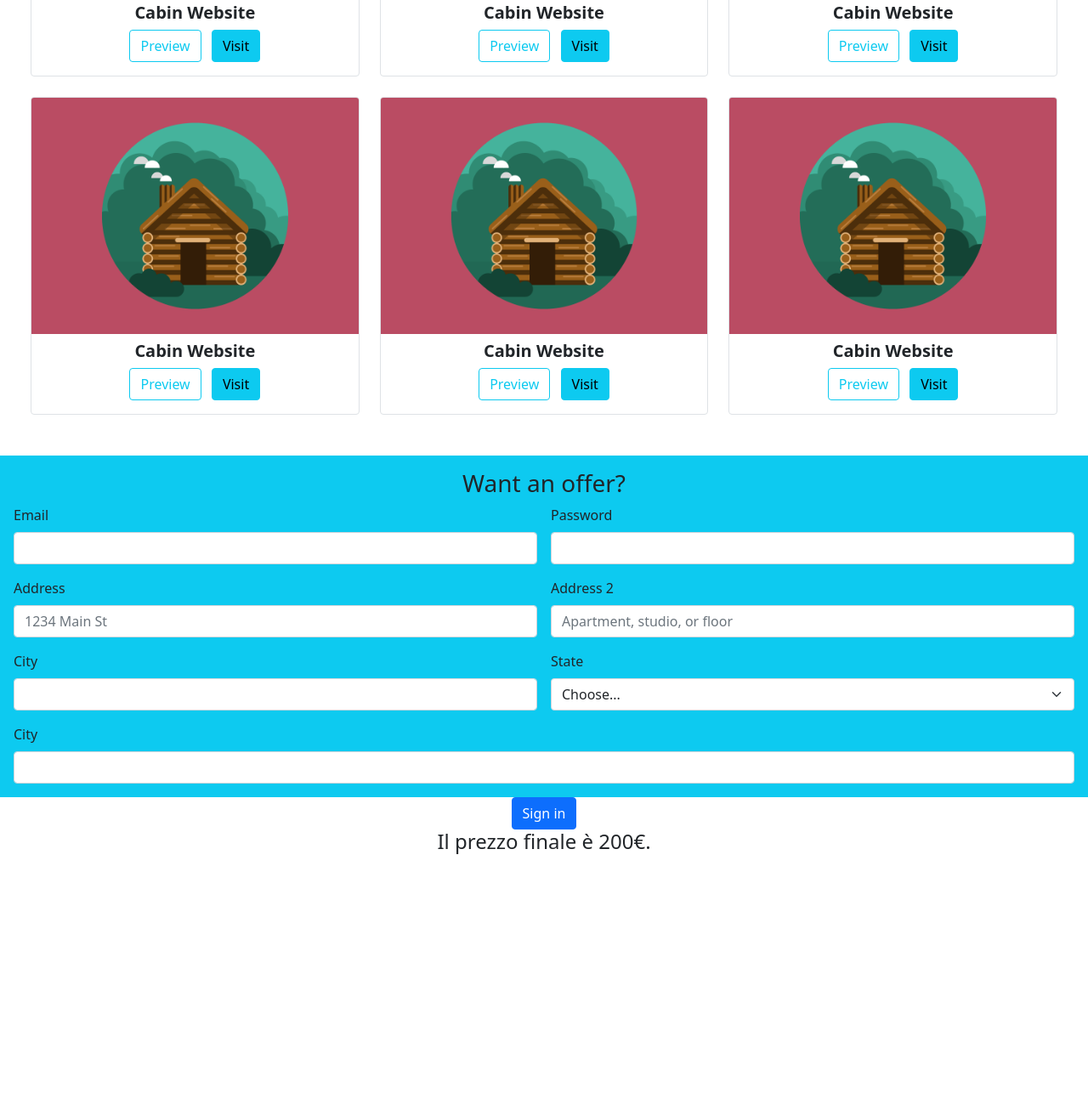
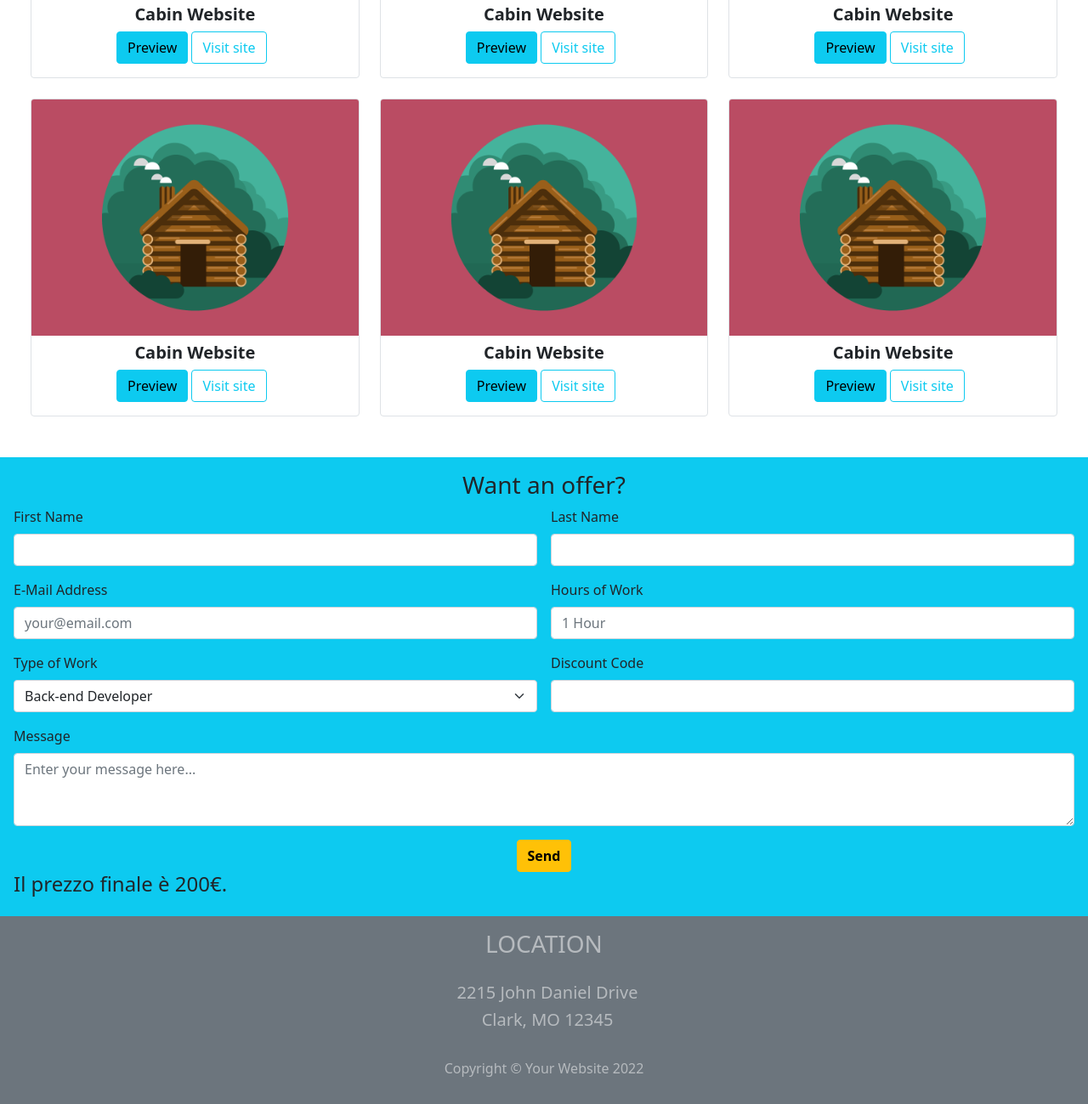
Before and after one commit to MaurizioLeombruni/bootstrap-html-freelancer, a plain HTML site: page index.html in a window 1280 px wide. Shown: the part 1164-2463 px from the top of the page at 85% size. Before the commit the page ends 2176 px from the top, so only its background shows below. Drawn offline with nearby package versions, Linux system fonts and the light colour scheme.

Commit message:
Aggiunta la parte Location, sistemato il form.

```diff
--- a/index.html
+++ b/index.html
@@ -11,7 +11,7 @@
     <div class="container-fluid m-0 p-0 text-center">
         <div class="row">
             <div class="col-12 bg-info p-4">
-                <img src="./assets/img/undraw_profile_pic_ic5t.svg" class="img-fluid rounded-circle" alt="Photo">
+                <img src="./assets/img/undraw_profile_pic_ic5t.svg" class="img-fluid rounded-circle border border-info" alt="Photo">
                 <h3>
                     Pinco Pallino
                 </h3>
@@ -32,8 +32,8 @@
                         Cabin Website
                     </h5>
                     <div class="d-grid gap-2 d-md-block mb-3">
-                        <button class="btn btn-outline-info me-md-2 text-nowrap" type="button">Preview</button>
-                        <button class="btn btn-info text-nowrap" type="button">Visit</button>
+                        <button class="btn btn-info text-nowrap" type="button">Preview</button>
+                        <button class="btn btn-outline-info me-md-2 text-nowrap" type="button">Visit site</button>
                     </div>
                 </div>
             </div>
@@ -45,8 +45,8 @@
                         Cabin Website
                     </h5>
                     <div class="d-grid gap-2 d-md-block mb-3">
-                        <button class="btn btn-outline-info me-md-2 text-nowrap" type="button">Preview</button>
-                        <button class="btn btn-info text-nowrap" type="button">Visit</button>
+                        <button class="btn btn-info text-nowrap" type="button">Preview</button>
+                        <button class="btn btn-outline-info me-md-2 text-nowrap" type="button">Visit site</button>
                     </div>
                 </div>
             </div>
@@ -58,8 +58,8 @@
                         Cabin Website
                     </h5>
                     <div class="d-grid gap-2 d-md-block mb-3">
-                        <button class="btn btn-outline-info me-md-2 text-nowrap" type="button">Preview</button>
-                        <button class="btn btn-info text-nowrap" type="button">Visit</button>
+                        <button class="btn btn-info text-nowrap" type="button">Preview</button>
+                        <button class="btn btn-outline-info me-md-2 text-nowrap" type="button">Visit site</button>
                     </div>
                 </div>
             </div>
@@ -70,8 +70,8 @@
                         Cabin Website
                     </h5>
                     <div class="d-grid gap-2 d-md-block mb-3">
-                        <button class="btn btn-outline-info me-md-2 text-nowrap" type="button">Preview</button>
-                        <button class="btn btn-info text-nowrap" type="button">Visit</button>
+                        <button class="btn btn-info text-nowrap" type="button">Preview</button>
+                        <button class="btn btn-outline-info me-md-2 text-nowrap" type="button">Visit site</button>
                     </div>
                 </div>
             </div>
@@ -82,8 +82,8 @@
                         Cabin Website
                     </h5>
                     <div class="d-grid gap-2 d-md-block mb-3">
-                        <button class="btn btn-outline-info me-md-2 text-nowrap" type="button">Preview</button>
-                        <button class="btn btn-info text-nowrap" type="button">Visit</button>
+                        <button class="btn btn-info text-nowrap" type="button">Preview</button>
+                        <button class="btn btn-outline-info me-md-2 text-nowrap" type="button">Visit site</button>
                     </div>
                 </div>
             </div>
@@ -94,8 +94,8 @@
                         Cabin Website
                     </h5>
                     <div class="d-grid gap-2 d-md-block mb-3">
-                        <button class="btn btn-outline-info me-md-2 text-nowrap" type="button">Preview</button>
-                        <button class="btn btn-info text-nowrap" type="button">Visit</button>
+                        <button class="btn btn-info text-nowrap" type="button">Preview</button>
+                        <button class="btn btn-outline-info me-md-2 text-nowrap" type="button">Visit site</button>
                     </div>
                 </div>
             </div>
@@ -105,44 +105,63 @@
             <h3>Want an offer?</h3>
             <form class="row g-3 justify-content-start text-start">
                 <div class="col-md-6">
-                  <label for="inputEmail4" class="form-label">Email</label>
-                  <input type="email" class="form-control" id="inputEmail4">
+                  <label for="inputName" class="form-label">First Name</label>
+                  <input type="text" class="form-control" id="inputName">
                 </div>
                 <div class="col-md-6">
-                  <label for="inputPassword4" class="form-label">Password</label>
-                  <input type="password" class="form-control" id="inputPassword4">
+                  <label for="inputSurname" class="form-label">Last Name</label>
+                  <input type="text" class="form-control" id="inputSurname">
                 </div>
                 <div class="col-6">
-                  <label for="inputAddress" class="form-label">Address</label>
-                  <input type="text" class="form-control" id="inputAddress" placeholder="1234 Main St">
+                  <label for="inputEmail" class="form-label">E-Mail Address</label>
+                  <input type="email" class="form-control" id="inputEmail" placeholder="your@email.com">
                 </div>
                 <div class="col-6">
-                  <label for="inputAddress2" class="form-label">Address 2</label>
-                  <input type="text" class="form-control" id="inputAddress2" placeholder="Apartment, studio, or floor">
+                  <label for="inputHours" class="form-label">Hours of Work</label>
+                  <input type="text" class="form-control" id="inputHours" placeholder="1 Hour">
                 </div>
                 <div class="col-md-6">
-                  <label for="inputCity" class="form-label">City</label>
-                  <input type="text" class="form-control" id="inputCity">
+                    <label for="inputState" class="form-label">Type of Work</label>
+                    <select id="inputState" class="form-select">
+                      <option selected>Back-end Developer</option>
+                      <option>Front-end Developer</option>
+                      <option>Project Analysis</option>
+                    </select>
                 </div>
                 <div class="col-md-6">
-                  <label for="inputState" class="form-label">State</label>
-                  <select id="inputState" class="form-select">
-                    <option selected>Choose...</option>
-                    <option>...</option>
-                  </select>
+                  <label for="inputDiscount" class="form-label">Discount Code</label>
+                  <input type="text" class="form-control" id="inputDiscount">
                 </div>
                 <div class="col-12">
-                    <label for="inputCity" class="form-label">City</label>
-                    <input type="text" class="form-control" id="inputCity">
-                  </div>
+                    <label for="inputMessage" class="form-label">Message</label>
+                    <textarea class="form-control" id="inputMessage" rows="3" placeholder="Enter your message here..."></textarea>
                 </div>
-                <div class="col-12">
-                  <button type="submit" class="btn btn-primary">Sign in</button>
+                <div class="col-12 text-center">
+                  <button type="submit" class="btn btn-warning"><strong>Send</strong></button>
                 </div>
             </form>
-            <h4>
+            <h4 class="text-start">
                 Il prezzo finale è 200€.
             </h4>
+        </div>
+
+        <div class="row text-white-50 bg-secondary text-center">
+            <div class="col-12 my-3">
+                <h3>LOCATION</h3>
+            </div>
+            <div class="col-12 m-1">
+                <h5>
+                    2215 John Daniel Drive
+                </h5>
+                <h5>
+                    Clark, MO 12345
+                </h5>
+            </div>
+            <div class="col-12 p-4">
+                <h6>
+                    Copyright &#169; Your Website 2022
+                </h6>
+            </div>
         </div>
     </div>
 
```
